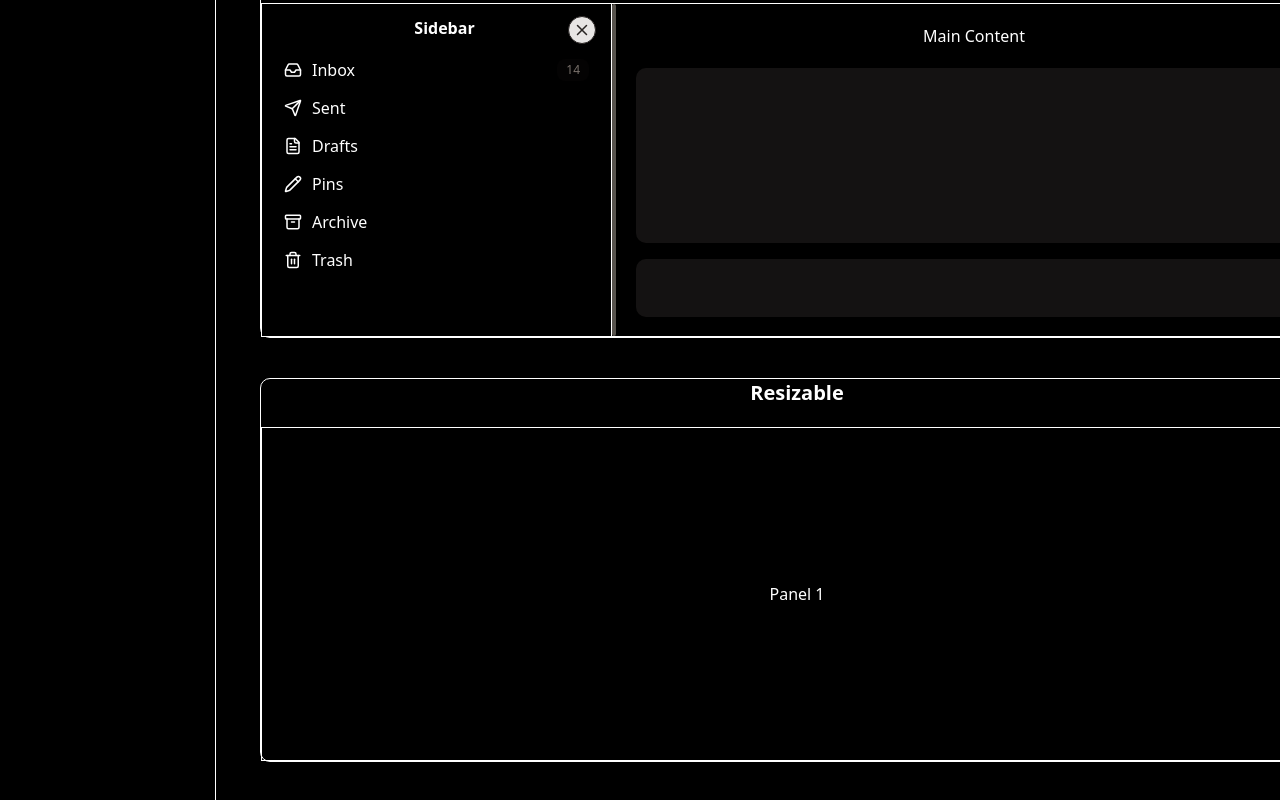
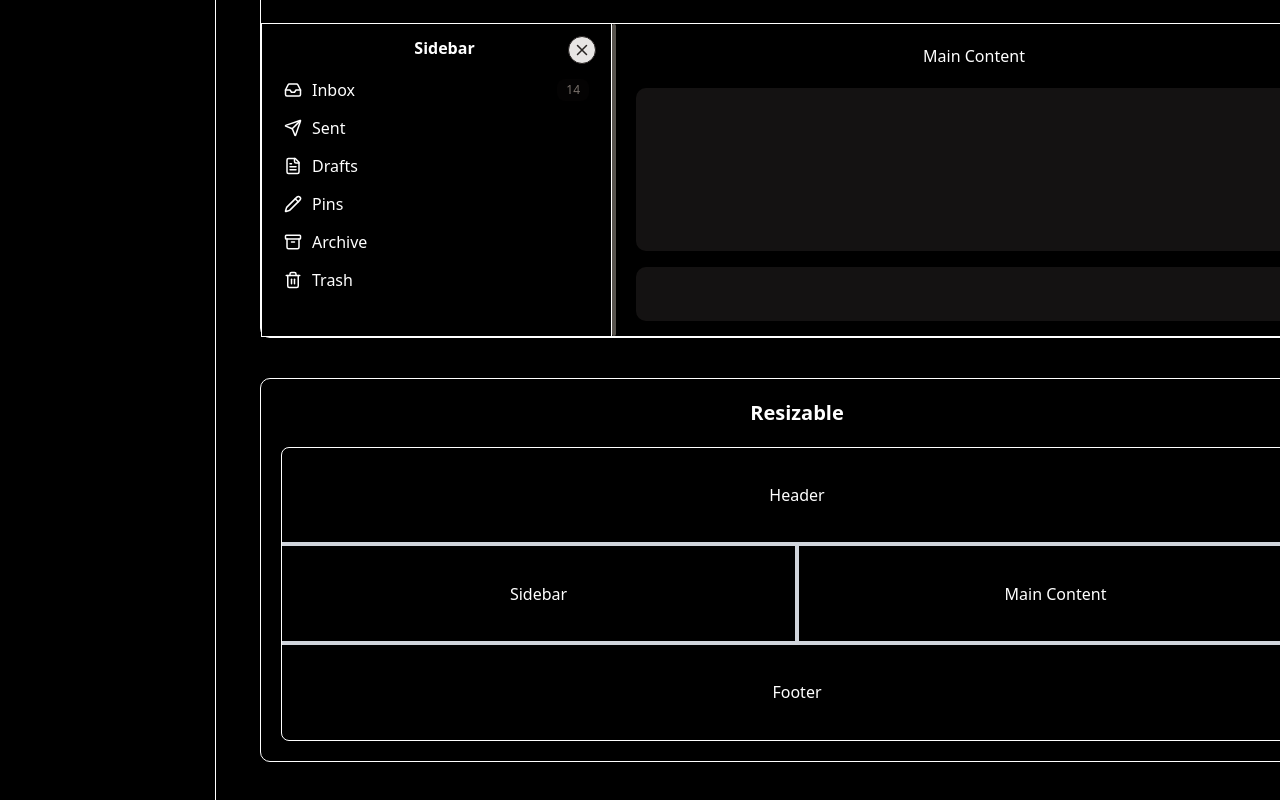
Before and after one commit to Jnguyen7525/minui, a React (Vite) app: page / in a window 1280 px wide. Shown: the part 8565-9365 px from the top of the page. Built offline with nearby package versions, Linux system fonts and the light colour scheme.

Commit message:
finished resizable

```diff
--- a/src/components/resizable.tsx
+++ b/src/components/resizable.tsx
@@ -691,7 +691,7 @@ export function ResizablePanel({
   return (
     <div
       ref={ref}
-      className="overflow-hidden relative shrink-0"
+      className="overflow-hidden relative  grow"
       style={{ width: "100%", height: "100%" }}
     >
       {children}
@@ -762,7 +762,7 @@ export function ResizableHandle({ index }: { index: number }) {
   return (
     <div
       className={`${
-        isHorizontal ? "w-1 cursor-col-resize" : "h-1 cursor-row-resize"
+        isHorizontal ? "w-1 cursor-ew-resize" : "h-1 cursor-ns-resize"
       } bg-gray-300 hover:bg-gray-400 shrink-0 transition-colors`}
       onMouseDown={onMouseDown}
     />
--- a/src/pages/Home.tsx
+++ b/src/pages/Home.tsx
@@ -2083,7 +2083,7 @@ const Home = () => {
       </div>
 
       {/* Sidebar */}
-      <div className="rounded-lg text-center h-96 w-full border shadow-lg flex flex-col justify-start items-center m-5">
+      <div className="rounded-lg text-center h-96 w-full border shadow-lg flex flex-col justify-start items-center m-5 pt-5">
         <h2 className="text-xl font-bold mb-5">Sidebar</h2>
         <div className="w-full h-full grid grid-cols-[min-content_auto]  bg-black border">
           {/* <Sidebar /> */}
@@ -2195,91 +2195,48 @@ const Home = () => {
       </div>
 
       {/* resizable */}
-      {/* <div className="rounded-lg text-center h-96 w-full border shadow-lg flex flex-col justify-start items-center m-5">
-        <h2 className="text-xl font-bold mb-5">Resizable</h2> */}
-      {/* <ResizablePanelGroup
-          direction="horizontal"
-          className="w-full h-screen border"
+      <div className="rounded-lg text-center h-96 w-full border shadow-lg flex flex-col justify-start items-center m-5 p-5">
+        <h2 className="text-xl font-bold mb-5">Resizable</h2>
+
+        <ResizablePanelGroup
+          direction="vertical"
+          className="w-full  border rounded-md"
+          storageKey="my-layout"
         >
-          <ResizablePanel defaultSize={40}>
-            <div className="flex justify-center items-center h-full p-4">
-              Panel One
+          {/* Header */}
+          <ResizablePanel index={0}>
+            <div className="flex justify-center items-center h-full p-6 ">
+              Header
             </div>
           </ResizablePanel>
-          <ResizableHandle />
-          <ResizablePanel defaultSize={60}>
-            <ResizablePanelGroup direction="vertical">
-              <ResizablePanel defaultSize={30}>
-                <div className="flex justify-center items-center h-full p-4">
-                  Nested Panel A
+          <ResizableHandle index={0} />
+
+          {/* Body */}
+          <ResizablePanel index={1}>
+            <ResizablePanelGroup
+              direction="horizontal"
+              storageKey="nested-layout"
+            >
+              <ResizablePanel index={0}>
+                <div className="flex justify-center items-center w-full h-full p-6 ">
+                  Sidebar
                 </div>
               </ResizablePanel>
-              <ResizableHandle />
-              <ResizablePanel defaultSize={70}>
-                <div className="flex justify-center items-center h-full p-4">
-                  Nested Panel B
+              <ResizableHandle index={0} />
+              <ResizablePanel index={1}>
+                <div className="flex justify-center items-center w-full h-full p-6 ">
+                  Main Content
                 </div>
               </ResizablePanel>
             </ResizablePanelGroup>
           </ResizablePanel>
-        </ResizablePanelGroup> */}
-
-      {/* <ResizablePanelGroup
-          direction="horizontal"
-          className="w-full h-screen border"
-        >
-          <ResizablePanel index={0}>
-            <div className="h-full flex items-center justify-center  p-6">
-              Left
+          <ResizableHandle index={1} />
+
+          {/* Footer */}
+          <ResizablePanel index={2}>
+            <div className="flex justify-center items-center h-full p-6">
+              Footer
             </div>
-          </ResizablePanel>
-          <ResizableHandle index={0} />
-          <ResizablePanel index={1}>
-            <ResizablePanelGroup direction="vertical">
-              <ResizablePanel index={0}>
-                <div className="h-full w-full flex items-center justify-center  p-6">
-                  Top Right
-                </div>
-              </ResizablePanel>
-              <ResizableHandle index={0} />
-              <ResizablePanel index={1}>
-                <div className="h-full w-full flex items-center justify-center  p-6">
-                  Bottom Right
-                </div>
-              </ResizablePanel>
-            </ResizablePanelGroup>
-          </ResizablePanel>
-        </ResizablePanelGroup> */}
-      <div className="rounded-lg text-center h-96 w-full border shadow-lg flex flex-col justify-start items-center m-5">
-        <h2 className="text-xl font-bold mb-5">Resizable</h2>
-        <ResizablePanelGroup
-          direction="horizontal"
-          className="w-full h-screen border"
-          storageKey="my-layout"
-        >
-          <ResizablePanel index={0}>
-            <div className="flex justify-center items-center h-full p-6">
-              Panel 1
-            </div>
-          </ResizablePanel>
-          <ResizableHandle index={0} />
-          <ResizablePanel index={1}>
-            <ResizablePanelGroup
-              direction="vertical"
-              storageKey="nested-layout"
-            >
-              <ResizablePanel index={0}>
-                <div className="flex justify-center items-center h-full p-6">
-                  Panel 2
-                </div>
-              </ResizablePanel>
-              <ResizableHandle index={0} />
-              <ResizablePanel index={1}>
-                <div className="flex justify-center items-center h-full p-6">
-                  Panel 3
-                </div>
-              </ResizablePanel>
-            </ResizablePanelGroup>
           </ResizablePanel>
         </ResizablePanelGroup>
       </div>
```
